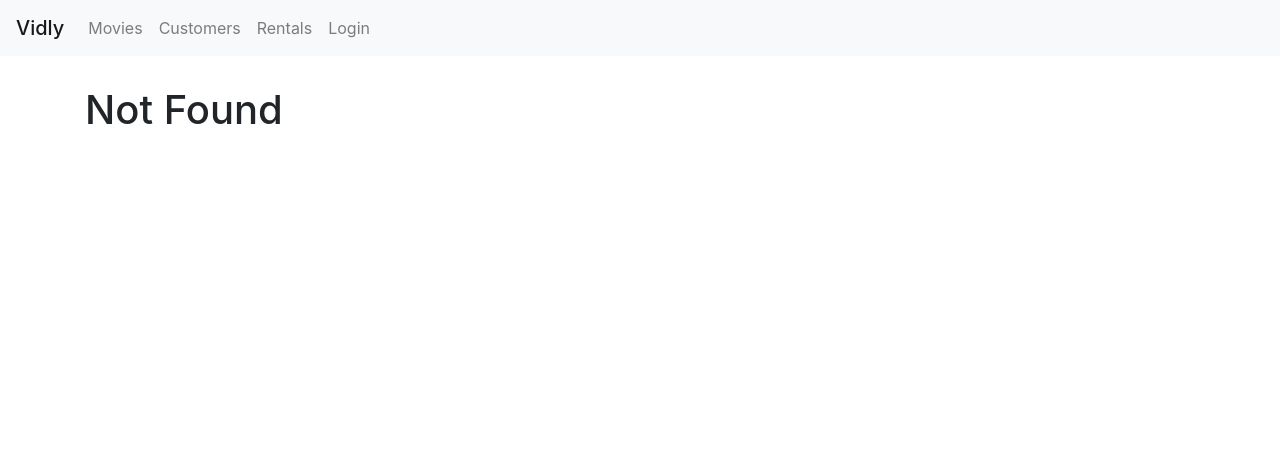
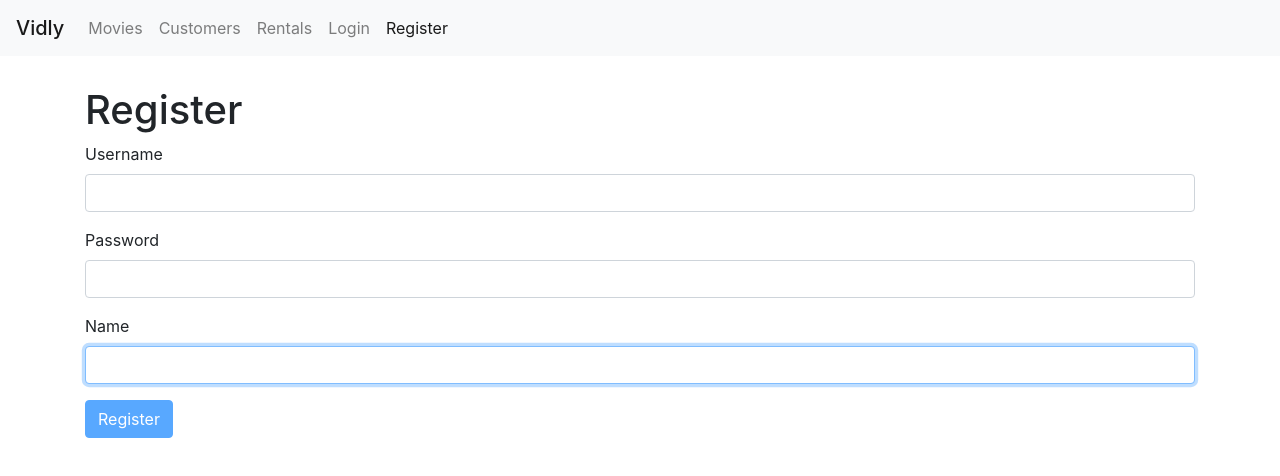
Before and after one commit to MorganJay/React-js, a React (Create React App) app in the folder vidly/: page /register in a window 1280 px wide. Before the commit this address led to /not-found. Shown: the top 476 px of the page. Built offline with nearby package versions, Linux system fonts and the light colour scheme.

Commit message:
completed register form exercise

```diff
--- a/vidly/src/App.js
+++ b/vidly/src/App.js
@@ -8,6 +8,7 @@
 import NotFound from './components/common/NotFound';
 import MovieForm from './components/movieForm';
 import LoginForm from './components/loginForm';
+import RegisterForm from './components/registerForm';
 
 // query string library for parsing query from location.search  const query = queryString.parse(location.search);
 // example url with query : http://localhost:3000/posts/2018/06?added=now&sortBy=ascending
@@ -21,6 +22,7 @@
         <Navbar />
         <main className="container">
           <Switch>
+            <Route path="/register" component={RegisterForm} />
             <Route path="/login" component={LoginForm} />
             <Route path="/movies/:id" component={MovieForm} />
             <Route path="/movies" component={Movies} />
--- a/vidly/src/components/common/Navbar.jsx
+++ b/vidly/src/components/common/Navbar.jsx
@@ -41,6 +41,11 @@
               Login
             </NavLink>
           </li>
+          <li className="nav-item">
+            <NavLink className="nav-link" to="/register">
+              Register
+            </NavLink>
+          </li>
         </ul>
       </div>
     </nav>
--- a/vidly/src/components/common/form.jsx
+++ b/vidly/src/components/common/form.jsx
@@ -54,6 +54,7 @@
     return (
       <Input
         autoFocus
+        required
         label={label}
         name={name}
         type={type}
--- a/vidly/src/components/loginForm.jsx
+++ b/vidly/src/components/loginForm.jsx
@@ -1,4 +1,4 @@
-import React, { Component } from 'react';
+import React from 'react';
 import Joi from 'joi-browser';
 
 import Form from './common/form';
--- /dev/null
+++ b/vidly/src/components/registerForm.jsx
@@ -0,0 +1,44 @@
+import React from 'react';
+import Joi from 'joi-browser';
+
+import Form from './common/form';
+
+class RegisterForm extends Form {
+  state = {
+    data: { username: '', password: '', name: '' },
+    errors: {}
+  };
+
+  schema = {
+    username: Joi.string()
+      .required()
+      .label('Username')
+      .email({ minDomainSegments: 2 }),
+    password: Joi.string().required().label('Password').min(5),
+    name: Joi.string()
+      .required()
+      .label('Name')
+      .regex(/^(?![\s.]+$)[a-zA-Z\s.]*$/)
+  };
+
+  doSubmit = () => {
+    // Call the server
+    console.log('Submitted');
+  };
+
+  render() {
+    return (
+      <div>
+        <h1>Register</h1>
+        <form onSubmit={this.handleSubmit}>
+          {this.renderInput('username', 'Username')}
+          {this.renderInput('password', 'Password', 'password')}
+          {this.renderInput('name', 'Name')}
+          {this.renderButton('Register')}
+        </form>
+      </div>
+    );
+  }
+}
+
+export default RegisterForm;
```
Also changed, not shown: 1 other file (tests, documents, lock files or other folders).
